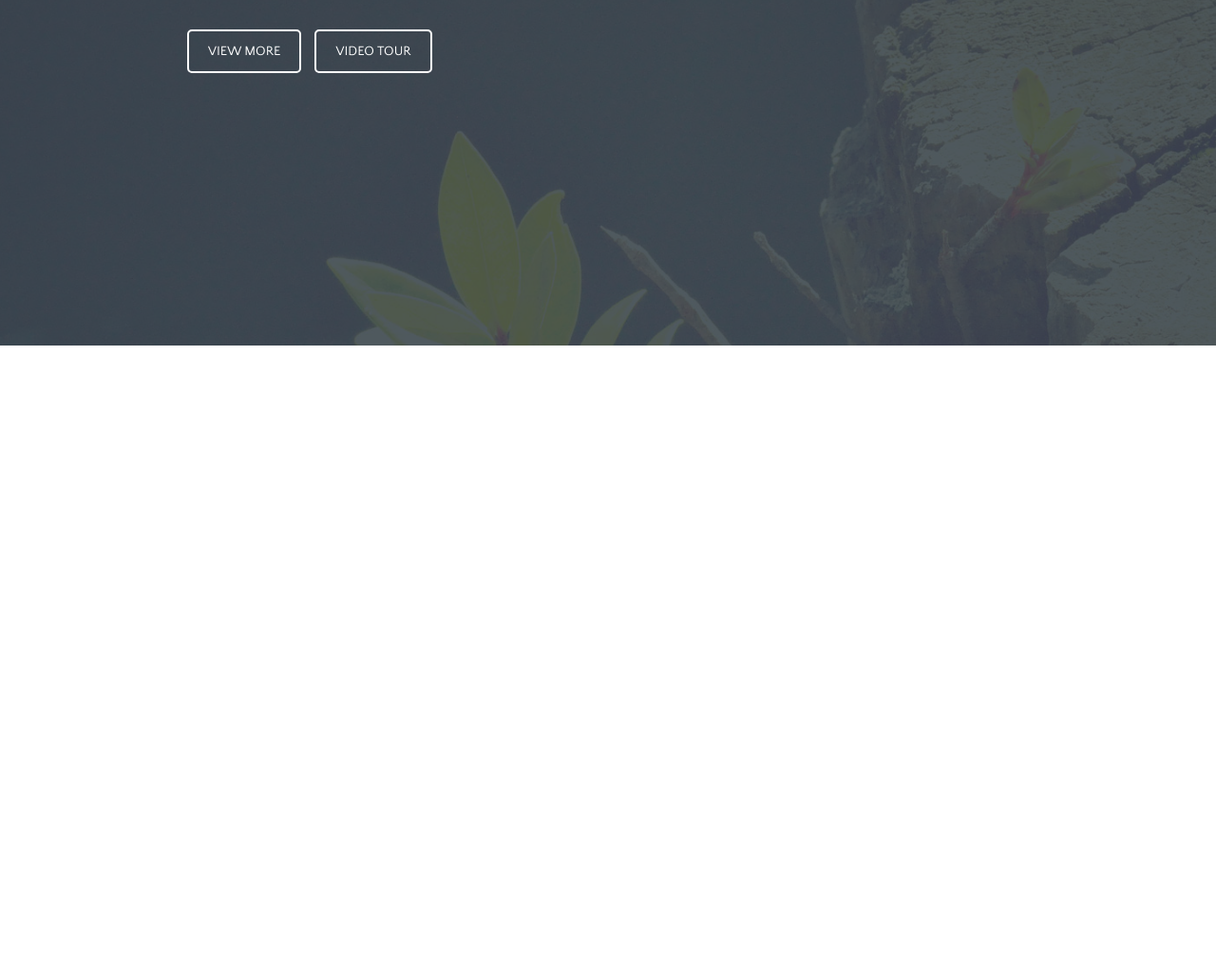
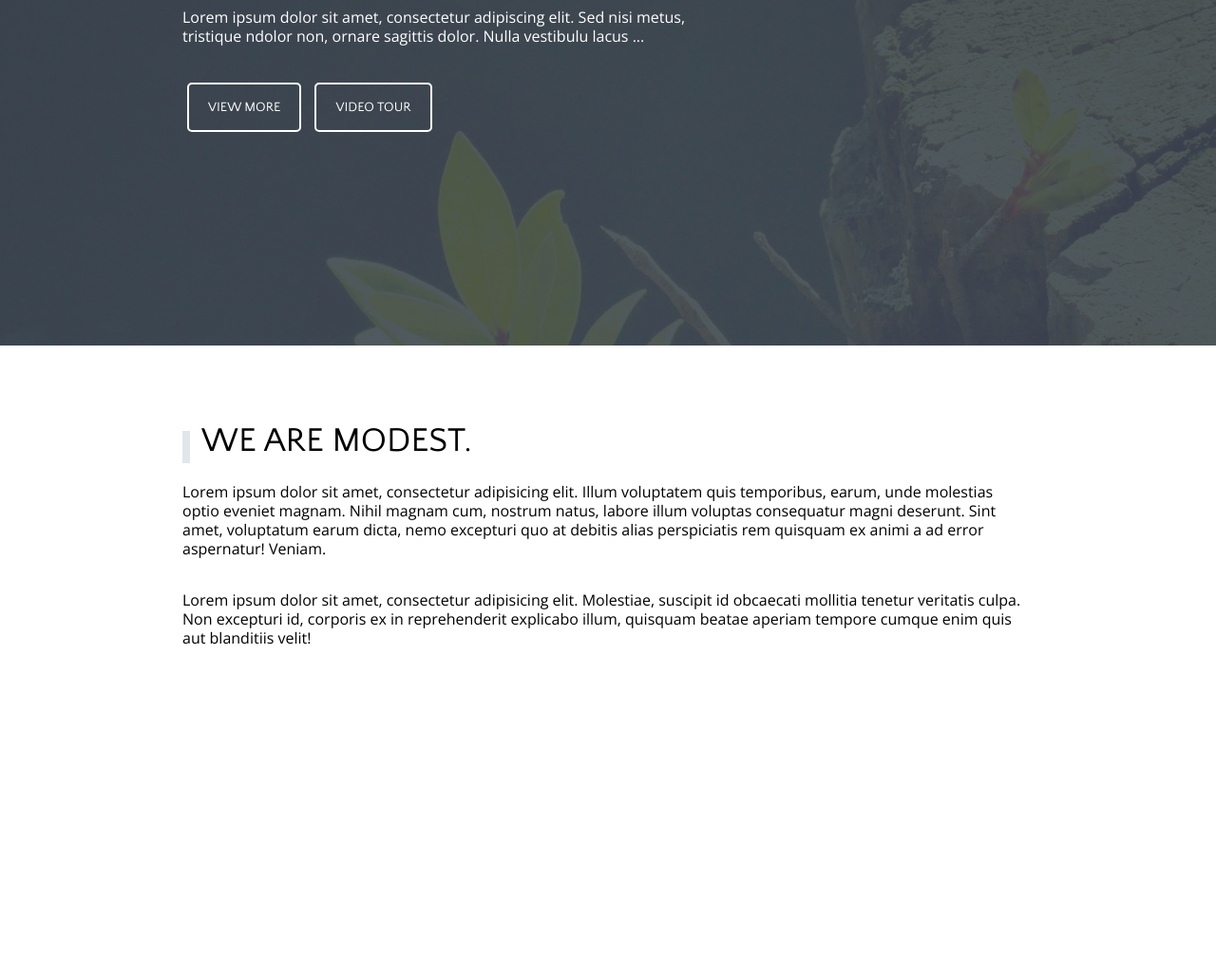
Before and after one commit to dimasolovichenko/modest, a plain HTML site: page index.html in a window 1280 px wide. Shown: the part 316-1340 px from the top of the page at 95% size. Before the commit the page ends 800 px from the top, so only its background shows below. Drawn offline with nearby package versions, Linux system fonts and the light colour scheme.

Commit message:
13 11 17(3)

```diff
--- a/css/style.css
+++ b/css/style.css
@@ -4,6 +4,7 @@
 body {
    font-family: 'Open Sans', sans-serif;
    font-size: 16px;
+   line-height: 20px;
 }
 p {
    margin: 34px 0;
@@ -22,7 +23,26 @@ p {
    font-size: 36px;
    text-transform: uppercase;
 }
+.title {
+   font-family: 'Quattrocento Sans', sans-serif;
+   font-size: 36px;
+   text-transform: uppercase;
+   padding-left: 20px;
+   position: relative;
+}
+.title::before {
+   content: '';
+   position: absolute;
+   top: 0;
+   left: 0;
+   display: block;
+   background-color: #e1e6ea;
+   width: 8px;
+   height: 34px;
+}
+.subtitle {
 
+}
 .inverse {
    color: #fff;
 }
@@ -85,6 +105,9 @@ p {
 .section-main {
    position: relative;
    min-height: 600px;
+   display: flex;
+   flex-direction: column;
+   justify-content: center;
 }
 .background {
    position: absolute;
@@ -125,4 +148,5 @@ p {
    vertical-align: top;
    max-width: 60%;
    min-width: 400px;
+   height: 250px;
 }
--- a/index.html
+++ b/index.html
@@ -54,6 +54,39 @@
             </div>
          </section>
 
+         <section class="section section-about-us">
+            <div class="container">
+               <div class="section-heading">
+                  <div class="title">
+                     <h2>we are modest.</h2>
+                  </div>
+               </div>
+               <div class="section-left">
+                  <p>Lorem ipsum dolor sit amet, consectetur adipisicing elit. Illum voluptatem quis temporibus, earum, unde molestias optio eveniet magnam. Nihil magnam cum, nostrum natus, labore illum voluptas consequatur magni deserunt. Sint amet, voluptatum earum dicta, nemo excepturi quo at debitis alias perspiciatis rem quisquam ex animi a ad error aspernatur! Veniam.</p>
+                  <p>Lorem ipsum dolor sit amet, consectetur adipisicing elit. Molestiae, suscipit id obcaecati mollitia tenetur veritatis culpa. Non excepturi id, corporis ex in reprehenderit explicabo illum, quisquam beatae aperiam tempore cumque enim quis aut blanditiis velit!</p>
+               </div>
+               <div class="section-right"></div>
+            </div>
+         </section>
+
+         <section class="section section-about-us">
+            <div class="container">
+
+            </div>
+         </section>
+
+         <section class="section section-about-us">
+            <div class="container">
+
+            </div>
+         </section>
+
+         <section class="section section-about-us">
+            <div class="container">
+
+            </div>
+         </section>
+
 
       </main>
 
```
